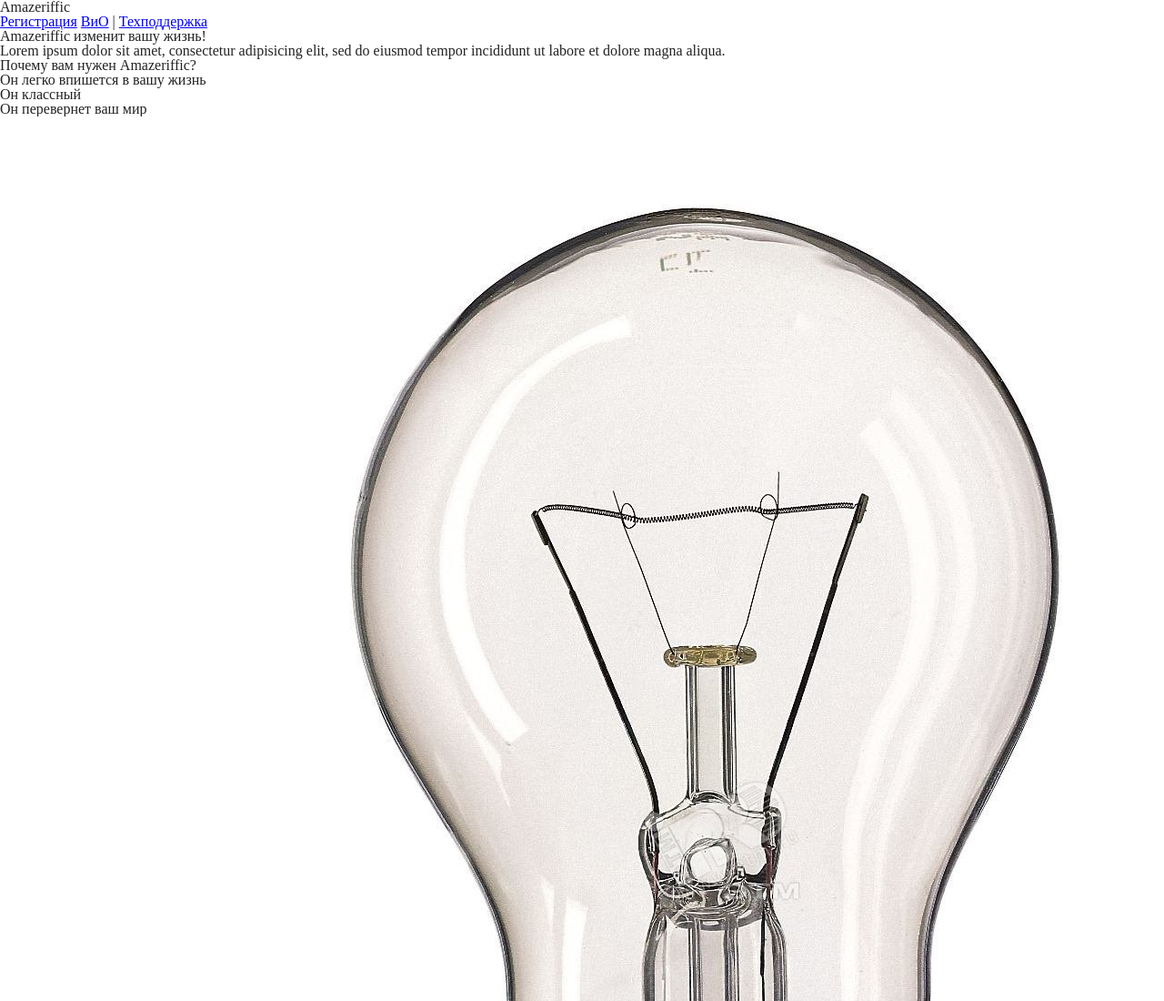
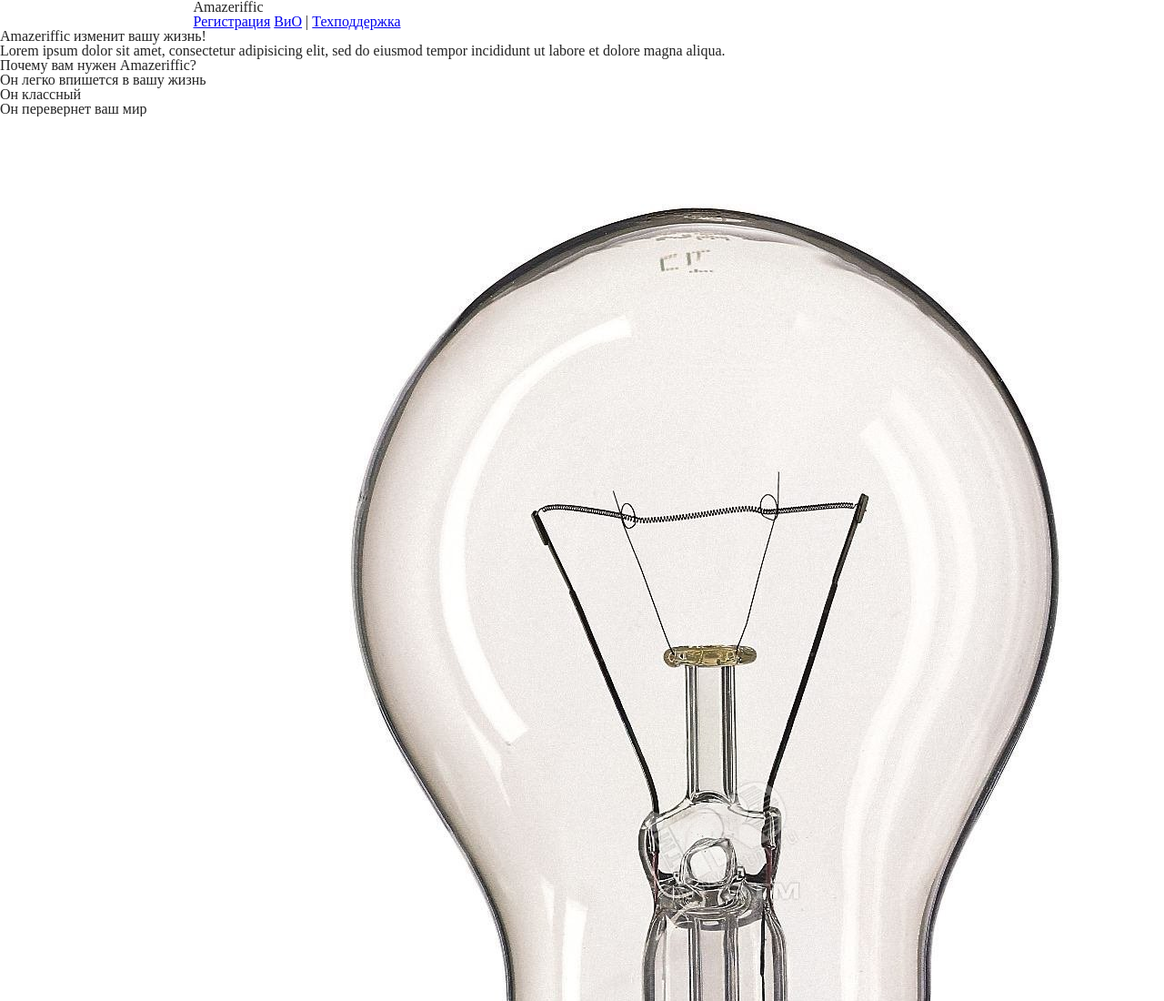
Before and after one commit to bodya4ok1/test, a plain HTML site: page index.html in a window 1280 px wide. Shown: the top 1100 px of the page at 91% size. Drawn offline with Linux system fonts and the light colour scheme.

Commit message:
add container style

```diff
--- a/style.css
+++ b/style.css
@@ -1,7 +1,9 @@
 body {
   background: #f9e933;
 }
-  header, main, footer {
+header,
+main,
+footer {
   min-width: 855px;
 }
 header {
@@ -10,3 +12,9 @@ body {
 main {
   background: white;
 }
+header .container,
+main .container,
+footer .container {
+  max-width: 855px;
+  margin: auto;
+}
```
Lines whose indentation alone changed are shown as unchanged.
